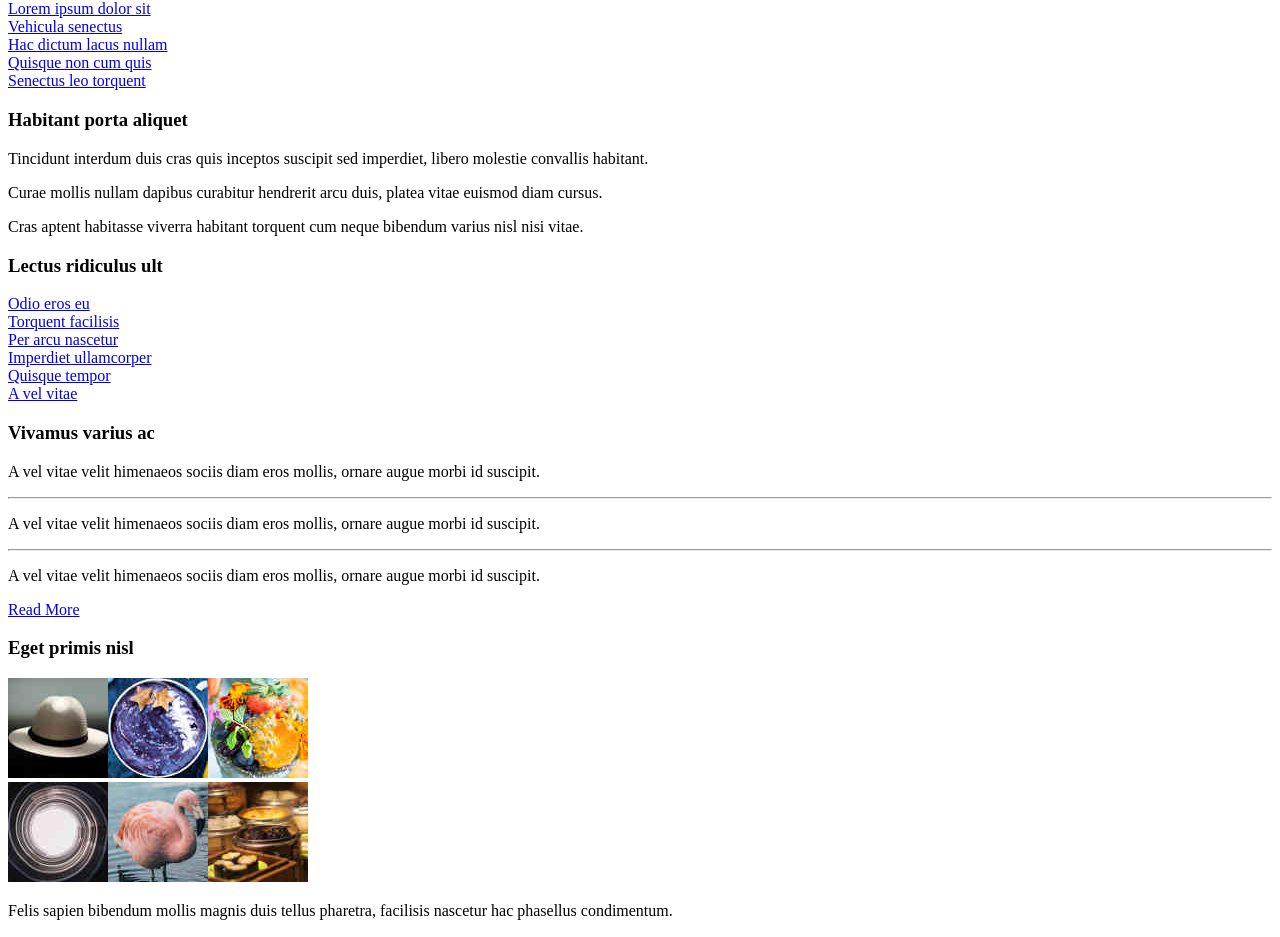
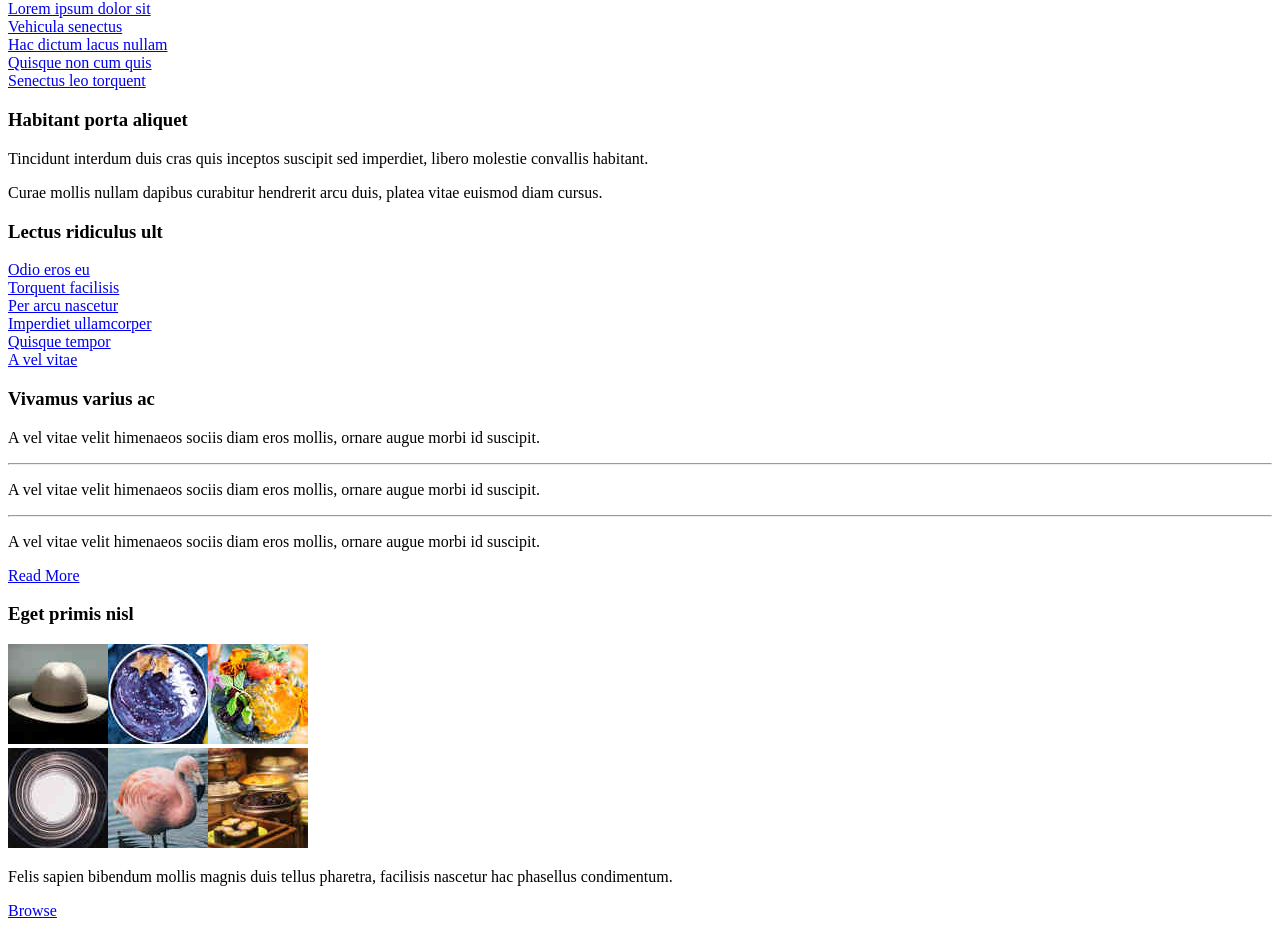
Before and after one commit to lacyjpr/classico, a React app: page / in a window 1280 px wide. Shown: the part 4303-5240 px from the top of the page. Built offline with nearby package versions, Linux system fonts and the light colour scheme; the HTML template or start-up script is replaced by a standard one.

Commit message:
Center footer__content

```diff
--- a/src/containers/Footer.jsx
+++ b/src/containers/Footer.jsx
@@ -19,10 +19,6 @@
         <p>
           Curae mollis nullam dapibus curabitur hendrerit arcu duis, platea
           vitae euismod diam cursus.
-        </p>
-        <p>
-          Cras aptent habitasse viverra habitant torquent cum neque bibendum
-          varius nisl nisi vitae.
         </p>
       </div>
     </div>
--- a/src/style.scss
+++ b/src/style.scss
@@ -460,6 +460,7 @@
 
   &__content {
     max-width: 300px;
+    margin: 0 auto;
 
     &--h3 {
       font-size: 1.65rem;
@@ -495,6 +496,13 @@
       display: grid;
       grid-template-columns: repeat(2, 1fr);
     }
+  }
+}
+
+@media (min-width: 576px) {
+  .footer {
+    display: grid;
+    grid-template-columns: repeat(2, 1fr);
   }
 }
 
```
